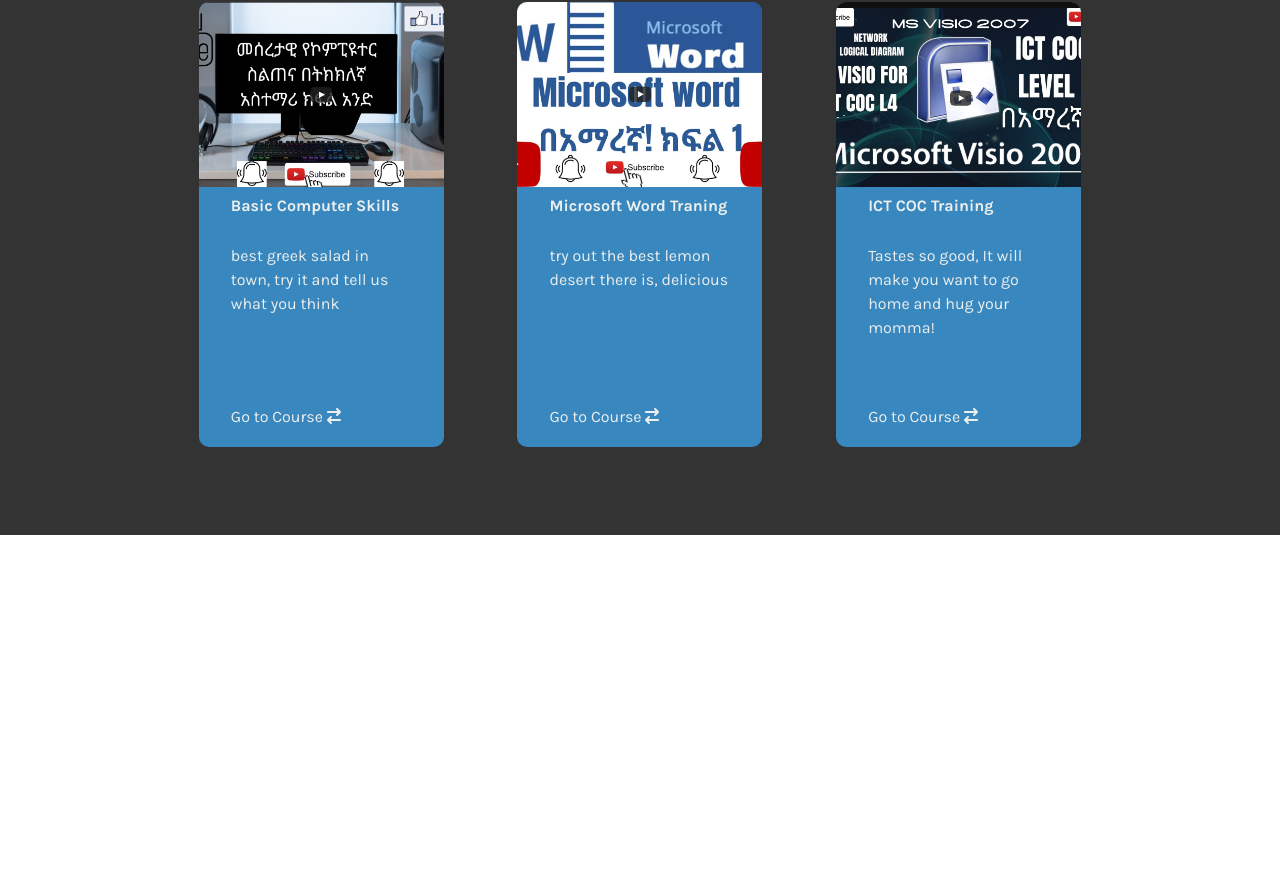
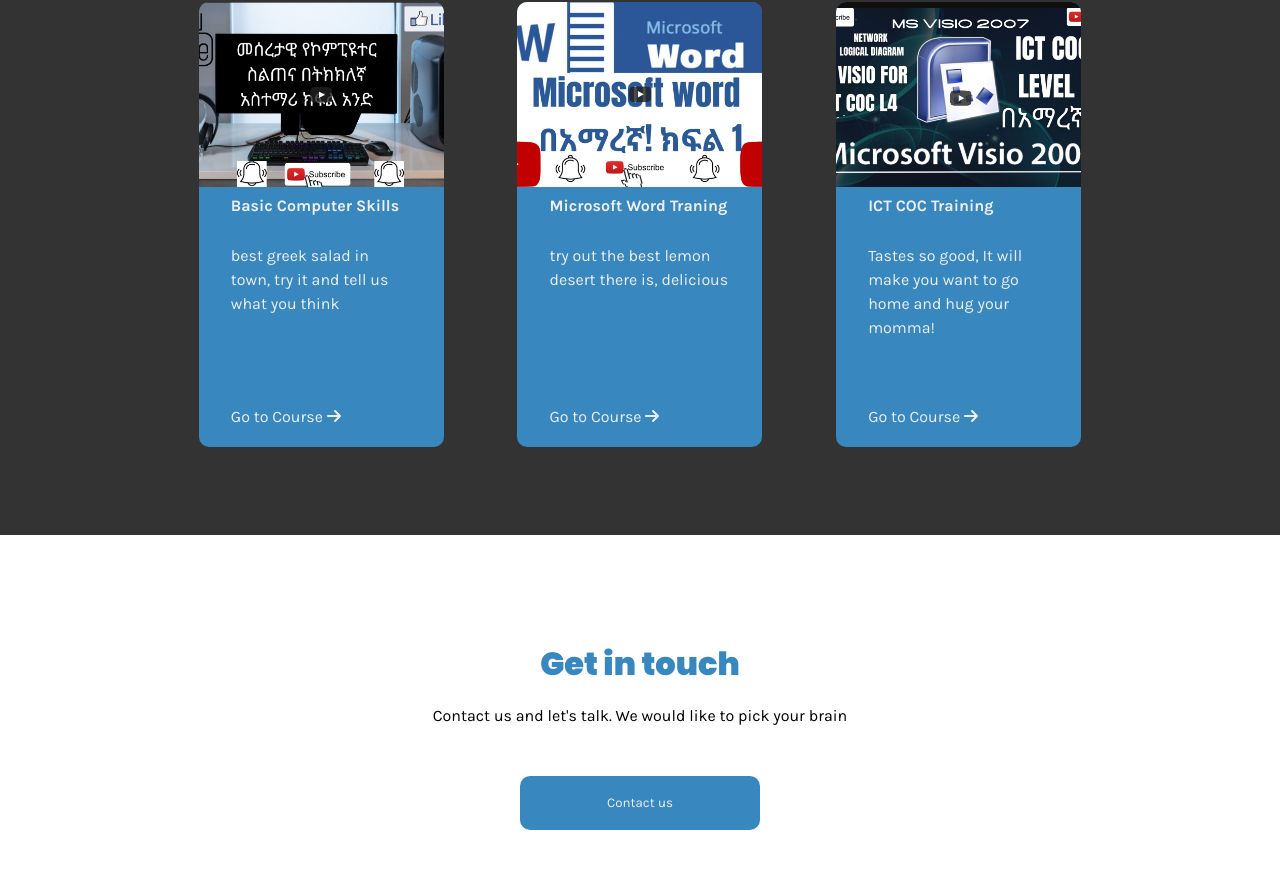
Before and after one commit to hailemedn/Zola-Education-Website, a React (Create React App) app: page / in a window 1280 px wide. Shown: the part 1511-2380 px from the top of the page. Before the commit the page ends 2046 px from the top, so only its background shows below. Built offline with nearby package versions, Linux system fonts and the light colour scheme.

Commit message:
add a contact us section

```diff
--- a/src/App.js
+++ b/src/App.js
@@ -3,6 +3,7 @@
 import LandingSection from './components/LandingSection';
 import Youtube from './components/Youtube';
 import Courses from './components/Courses';
+import ContactSection from './components/ContactSection';
 
 
 
@@ -14,6 +15,7 @@
         <LandingSection />
         <Youtube />
         <Courses />
+        <ContactSection />
       </main>
     </>
   );
--- a/src/components/ContactSection.js
+++ b/src/components/ContactSection.js
@@ -1,74 +1,13 @@
-import { Box, Button, FormControl, FormErrorMessage, FormLabel, Heading, Input, Textarea, VStack } from "@chakra-ui/react";
-import FullScreenSection from "./FullScreenSection"
-import { useFormik } from "formik";
-import * as Yup from 'yup';
+import './styles.css'
+const ContactSection = () => {
+    return (
+        <section id="contactus-section">
+            <h1>Get in touch</h1>
+            <p>Contact us and let's talk. We would like to pick your brain</p>
+            <button className="btn primary">Contact us</button>
+        </section>
+    );
 
-const ContactSection = () => {
-
-    const formik = useFormik({
-        initialValues: {
-            firstName: "",
-            email: "",
-            subjectline: "",
-            message: "",
-        },
-        onSubmit: () => {
-            console.log("Submitted Successfully!")
-        },
-
-        validationSchema: Yup.object().shape({
-            firstName: Yup.string().required("Required"),
-            email: Yup.string().email("Invalid email address").required("Required"),
-            subjectline: Yup.string().required("Required"),
-            message: Yup.string().min(25).required("required")
-        })
-    })
-    console.log(formik);
-    return (
-        <FullScreenSection
-            backgroundColor= "#FAF9F6"
-            justifyContent ="center"
-            py={16}
-            spacing={8}>
-            <VStack w="100vw" p={3} alignItems="center">
-                <Heading mb={8} as="h1" id="contactus-section">Contact us</Heading>
-                <Box w="100%" maxW="700px" rounded='md'>
-                    <form onSubmit={formik.handleSubmit}>
-                        <VStack spacing={4}>
-                            <FormControl isInvalid={!!formik.errors.firstName && formik.touched.firstName}>
-                                <FormLabel htmlFor="firstName">First Name</FormLabel>
-                                <Input
-                                    id="firstName"
-                                    name="firstName"
-                                    borderColor= "black"
-                                    {...formik.getFieldProps("firstName")}>
-                                </Input>
-                                <FormErrorMessage>{formik.errors.firstName}</FormErrorMessage>
-                            </FormControl>
-                            <FormControl isInvalid={!!formik.errors.email && formik.touched.email}>
-                                <FormLabel>email</FormLabel>
-                                <Input id="email" name="email" borderColor= "black" {...formik.getFieldProps("email")}></Input>
-                                <FormErrorMessage>{formik.errors.email}</FormErrorMessage>
-                            </FormControl>
-                            <FormControl isInvalid={!!formik.errors.subjectline && formik.touched.subjectline}>
-                                <FormLabel htmlFor="subjectLine">Subject Line</FormLabel>
-                                <Input id="subjectLine" name="subjectLine" borderColor= "black"{...formik.getFieldProps("subjectline")}></Input>
-                                <FormErrorMessage>{formik.errors.subjectline}</FormErrorMessage>
-                            </FormControl>
-                            <FormControl isInvalid={!!formik.errors.message && formik.touched.message}>
-                                <FormLabel>Message</FormLabel>
-                                <Textarea height={250} id="message" name="message" borderColor= "black" {...formik.getFieldProps("message")}></Textarea>
-                                <FormErrorMessage>{formik.errors.message}</FormErrorMessage>
-                            </FormControl>
-                            <FormControl>
-                                <Button type="submit" colorScheme="blue" width="30%" p="20px">Submit</Button>
-                            </FormControl>
-                        </VStack>
-                    </form>
-                </Box>
-            </VStack>
-        </FullScreenSection>
-    )
 }
 
 export default ContactSection;
--- a/src/components/Header.js
+++ b/src/components/Header.js
@@ -106,6 +106,7 @@
             icon={clicked ? faTimes : faBars}
             size="2xl"
             cursor="pointer"
+            color="#3887BE"
           ></FontAwesomeIcon>
         </div>
       </div>
--- a/src/components/cards.js
+++ b/src/components/cards.js
@@ -1,5 +1,5 @@
 import { FontAwesomeIcon } from "@fortawesome/react-fontawesome";
-import { faArrowRightArrowLeft } from "@fortawesome/free-solid-svg-icons";
+import { faArrowRight } from "@fortawesome/free-solid-svg-icons";
 import course1Img from '../images/course1.png';
 import course2Img from '../images/course2.png';
 import course3Img from '../images/course3.png';
@@ -39,7 +39,7 @@
                 <div className="card-description">
                   <p className="description">{description}</p>
                 </div>
-                <a href={url} className='card-bottom'>Go to Course <FontAwesomeIcon icon={faArrowRightArrowLeft}></FontAwesomeIcon> </a>
+                <a href={url} className='card-bottom'>Go to Course  <FontAwesomeIcon icon={faArrowRight}></FontAwesomeIcon> </a>
             </div>
         ))}
     </div>
--- a/src/components/styles.css
+++ b/src/components/styles.css
@@ -1,7 +1,7 @@
 :root {
-    --primary-color: #3887BE;
+  --primary-color: #3887be;
   --secondary-color: #333333;
-    --light-color: #EDEFEE;
+  --light-color: #edefee;
 }
 
 section {
@@ -34,7 +34,7 @@
   color: var(--light-color);
   border-radius: 10px;
   border: none;
-    font-family: 'Karla', sans-serif;
+  font-family: "Karla", sans-serif;
   font-weight: 400;
   cursor: pointer;
 }
@@ -46,7 +46,7 @@
 
 .section-title {
   font-size: 24px;
-    font-family: 'Poppins', sans-serif;
+  font-family: "Poppins", sans-serif;
   color: var(--primary-color);
   text-align: center;
   margin-bottom: 3rem;
@@ -57,14 +57,13 @@
 }
 
 header > div {
-    border-bottom: #eef0f1 solid 0.2px;
   display: flex;
   justify-content: space-between;
   align-items: center;
 }
 header h1 {
   font-size: 20pt;
-    font-family: 'Poppins', sans-serif;
+  font-family: "Poppins", sans-serif;
   cursor: pointer;
 }
 
@@ -78,7 +77,6 @@
   margin-top: 3rem;
 }
 
-
 #navbar {
   display: flex;
 }
@@ -88,7 +86,7 @@
   padding: 0 12px;
   position: relative;
   cursor: pointer;
-    font-family: 'Karla', sans-serif;
+  font-family: "Karla", sans-serif;
   font-weight: Bold;
   font-size: 16px;
 }
@@ -96,7 +94,6 @@
 header a {
   color: var(--primary-color);
 }
-
 
 nav a:hover {
   transition: 0.3s ease-in-out;
@@ -110,10 +107,9 @@
   width: 30%;
   height: 2px;
   background: lightgreen;
-
 }
 
-nav div{
+nav div {
   display: flex;
   justify-content: space-between;
   margin: 0 12px;
@@ -126,16 +122,14 @@
   top: 0;
   left: 0;
   right: 0;
-    transition: .3s;
+  transition: 0.3s;
 }
 
 #mobile {
   display: none;
 }
 
-
-
-@media screen and (max-width:769px) {
+@media screen and (max-width: 769px) {
   #navbar {
     display: flex;
     flex-direction: column;
@@ -148,7 +142,7 @@
     width: 100%;
     height: 100vh;
     background: #eff0f2;
-        box-shadow: 0 40px 60px rgba(0,0,0,0.1);
+    box-shadow: 0 40px 60px rgba(0, 0, 0, 0.1);
     padding: 40px 0 0 10px;
     transition: 0.3s ease-in-out;
   }
@@ -165,9 +159,6 @@
     display: block;
   }
 }
-
-
-
 
 section#hero-section {
   position: relative;
@@ -195,19 +186,18 @@
 
 h1.title {
   font-size: 4rem;
-    font-family: 'Poppins', sans-serif;
+  font-family: "Poppins", sans-serif;
   color: var(--primary-color);
 }
-
 
 section#youtube-section {
   height: 590px;
   display: flex;
+  flex-wrap: wrap;
   justify-content: space-between;
   align-items: center;
   gap: 3rem;
 }
-
 
 #youtube-section img {
   max-width: 500px;
@@ -216,7 +206,7 @@
 }
 
 #youtube-section h1 {
-    font-family: 'Poppins', sans-serif;
+  font-family: "Poppins", sans-serif;
   font-size: 32px;
   color: var(--primary-color);
 }
@@ -225,11 +215,8 @@
   text-align: center;
 }
 
-
-
 #youtube-section > * {
   flex: 1;
-    flex-basis: 50%;
 }
 
 #youtube-section .yt-description {
@@ -240,12 +227,28 @@
   gap: 2rem;
 }
 
-
 #courses-section {
   background-color: var(--secondary-color);
 }
 
+#contactus-section {
+  display: flex;
+  flex-direction: column;
+  align-items: center;
+  justify-content: center;
+  gap: 1rem;
+  height: 25rem;
+}
 
+#contactus-section h1 {
+  font-size: 2rem;
+  color: var(--primary-color);
+  font-family: "Poppins", sans-serif;
+}
+
+#contactus-section p {
+  margin-bottom: 2rem;
+}
 
 .cards-container {
   display: flex;
@@ -253,14 +256,12 @@
   gap: 1rem;
   flex-wrap: wrap;
 }
-
 .cards-container > * {
   flex: 1;
-    margin-left:  auto;
+  margin-left: auto;
   margin-right: auto;
   margin-bottom: 3rem;
 }
-
 .card {
   max-width: 245px;
   min-width: 190px;
@@ -270,7 +271,6 @@
   position: relative;
   color: var(--light-color);
 }
-
 .card img {
   width: 100%;
   height: 185px;
@@ -278,19 +278,17 @@
   border-top-left-radius: 10px;
   border-top-right-radius: 10px;
 }
-
 .card .card-description,
 .card-title,
 .card-bottom {
   padding: 0.3rem 2rem;
 }
-
 .card .card-bottom {
   position: absolute;
   bottom: 1rem;
 }
 
-  .card-title{
+.card-title {
   height: 2rem;
   margin-bottom: 1rem;
 }
```
Also changed, not shown: src/components/FullScreenSection.js (deleted, +0 -18 lines). Lines whose indentation alone changed are shown as unchanged.
